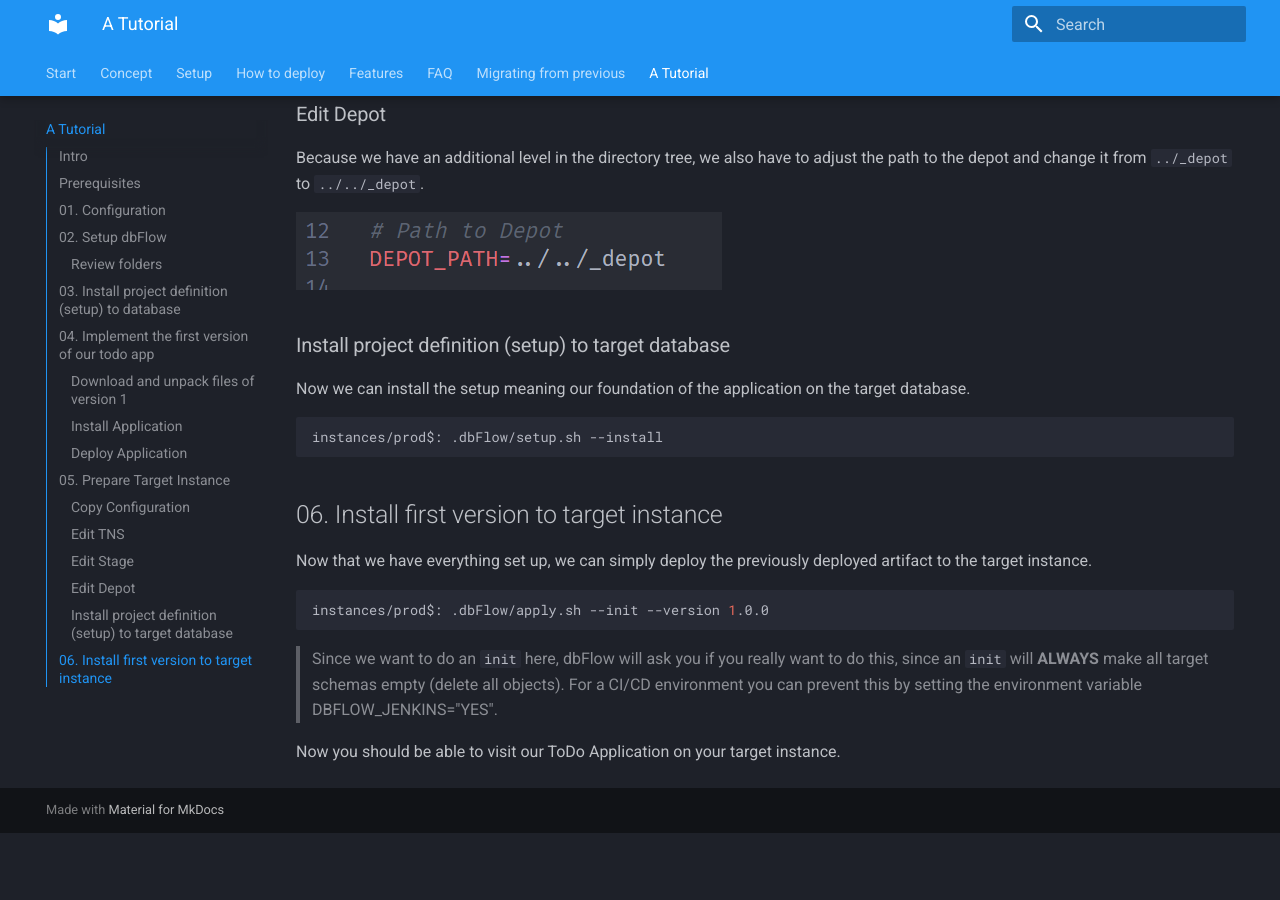
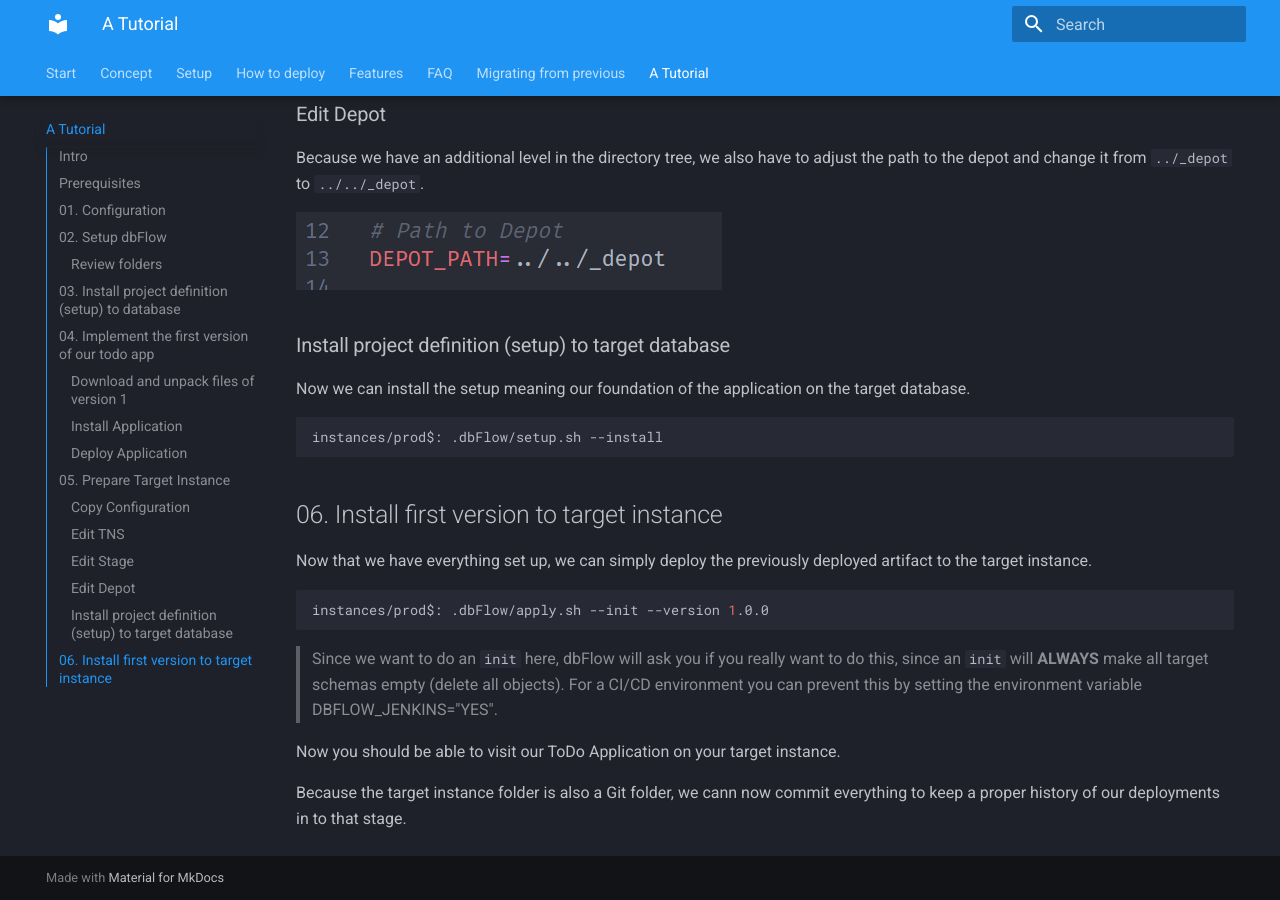
Before and after one commit to MaikMichel/dbFlow, an MkDocs documentation site: the page built from docs/tutorial.md, in a window 1280 px wide and 900 px high, scrolled down 8403 px. Built offline with MkDocs 1.6.1 and Material for MkDocs 9.7.7, drawn with Linux system fonts in a browser that asks for light colours; before the commit the page ends 9236 px from its top, so only the background shows below that.

Commit message:
Modified tutorial

```diff
--- a/docs/tutorial.md
+++ b/docs/tutorial.md
@@ -311,3 +311,5 @@ instances/prod$: .dbFlow/apply.sh --init --version 1.0.0
 > Since we want to do an `init` here, dbFlow will ask you if you really want to do this, since an `init` will **ALWAYS** make all target schemas empty (delete all objects). For a CI/CD environment you can prevent this by setting the environment variable DBFLOW_JENKINS="YES".
 
 Now you should be able to visit our ToDo Application on your target instance.
+
+Because the target instance folder is also a Git folder, we cann now commit everything to keep a proper history of our deployments in to that stage.
```
